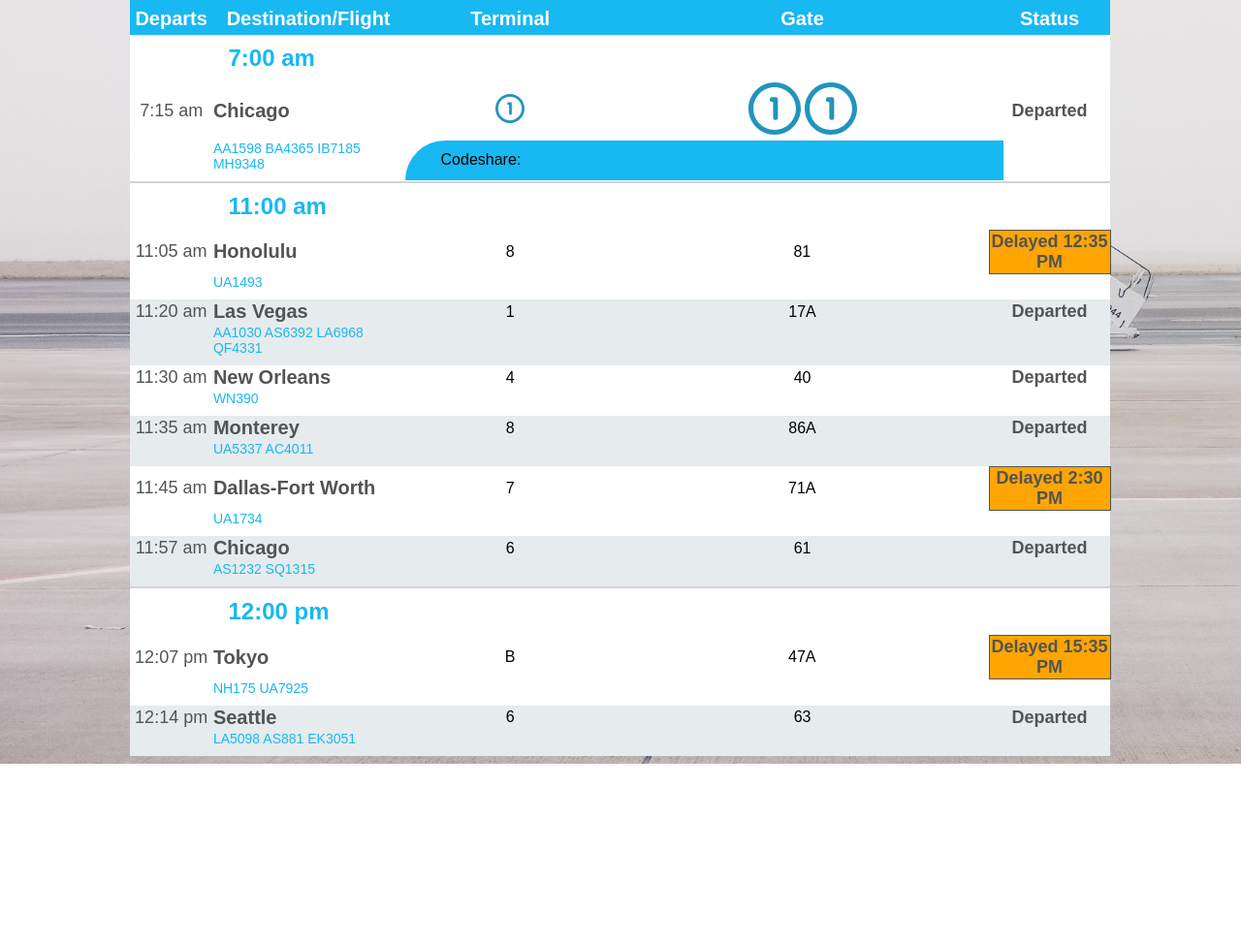
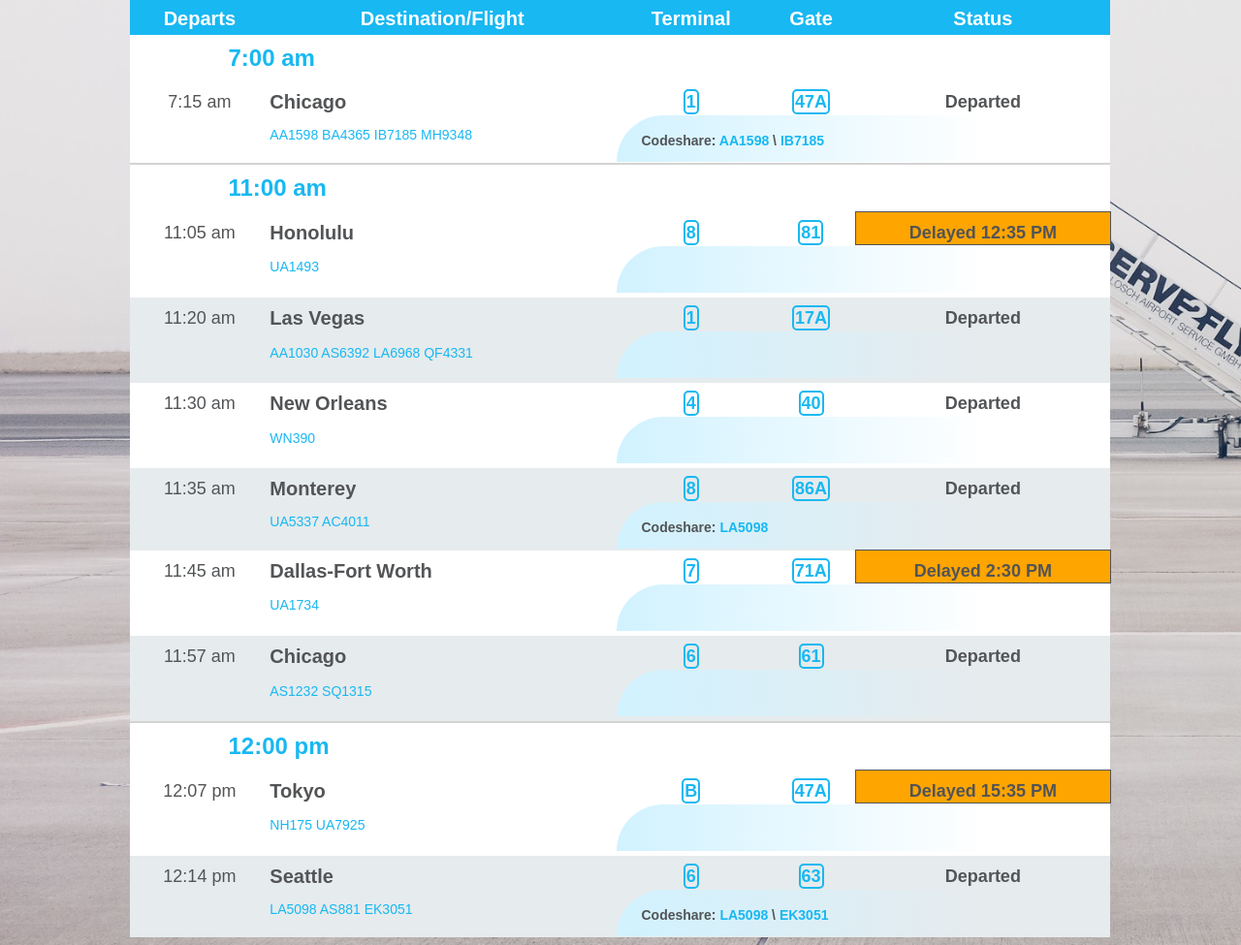
Before and after one commit to san7ka/test, a plain HTML site: page index.html in a window 1280 px wide. Shown: the part 258-1233 px from the top of the page at 97% size. Before the commit the page ends 1046 px from the top, so only its background shows below. Drawn offline with Linux system fonts and the light colour scheme.

Commit message:
table done

```diff
--- a/Style.css
+++ b/Style.css
@@ -1,102 +1,5 @@
 @import url('styles/controls.css');
 @import url('styles/body.css');
 @import url('styles/flights-info.css');
-
-
-
-
-.schedule {
-  width: 80%;
-  margin-top: 30px;
-  border-radius: 10px;
-  border-collapse: collapse;
-  font-family: arial;
-  margin-left: auto;
-  margin-right: auto;
-}
-
-
-.flights-details {
-  background-color: white;
-}
-
-.flights-details__hour-information:not(:first-child) {
-  border-top: solid 2px;
-  border-color: lightgray;
-}
-
-.flights-details__hour {
-  padding-left: 10%;
-  padding-top: 10px;
-  padding-bottom: 10px;
-  font-size: 24px;
-  font-weight: bold;
-  text-align: left;
-  color: #18b8f2;
-}
-
-.flights-details__flight-info {
-  background-color: #e6ebed;
-}
-
-.flights-details__time {
-  text-align: center;
-  color: #525456;
-  font-size: 18px;
-}
-
-.flights-details__city {
-  font-weight: bold;
-  color: #525456;
-  font-size: 20px;
-}
-
-.flights-details__list {
-  padding-bottom: 10px;
-  font-size: 14px;
-  color: #525456;
-}
-
-.flights-details__number {
-  color: #18b8f2;
-  text-decoration: none;
-}
-
-.flights-details__number:hover {
-  color: #69cbef;
-}
-
-.flights-details__terminal-number {
-  text-align: center;
-}
-
-.flights-details__gate {
-  text-align: center;
-}
-
-.flights-details__status {
-  font-weight: bold;
-  text-align: center;
-  color: #525456;
-  font-size: 18px;
-}
-
-.flights-details__status_type_warning {
-  background-color: orange;
-  border: solid 1px;
-}
-
-.flights-details__status_type_bad {
-  background-color: red;
-  border: solid 1px;
-}
-
-.flights-details__codeshare-cell {
-  display: inline-block;
-  width: 80%;
-  height: 30px;
-  background-color: #18b8f2;
-  border-top-left-radius: 60px;
-  padding-left: 5%;
-  padding-top: 1.5%;
-}
+@import url('styles/schedules.css');
+@import url('styles/terminal-info.css');
--- a/index.html
+++ b/index.html
@@ -8,6 +8,10 @@
     <body>
       <!-- Form -->
       <form class="scheduler-form">
+        <span class="terminal-info">
+          <object class="terminal-info__help" type="image/svg+xml" data="img/information.svg"></object>
+          <img class="terminal-info__map terminal-info__map-fade-in" src="img/terminal.png">
+        </span>
         <!-- Controls -->
         <input class="buttons button__type_depart" type="radio" name="switch"  id="input-depart" checked />
         <input class="buttons button__type_arrive" type="radio" name="switch" id="input-arrive" />
@@ -21,9 +25,10 @@
           <!-- Depart table header -->
           <thead class="flights-info">
             <tr>
-              <th class="flights-info__time" colspan="5"><object type="image/svg+xml" data="img/clock.svg" width="14%" height="14%"></object>
+              <th class="flights-info__time" colspan="5"><object class="flights-info__clock" type="image/svg+xml" data="img/clock.svg"></object>
               <span class="flights-info__time-item">7<span class="flights-info__blinker">:</span>02 am</span>
               <span class="flights-info__date-item">18.04.2018</th>
+
             </tr>
             <tr>
               <th class="flights-info__header">Departs</th>
@@ -42,12 +47,11 @@
             <tr>
               <td class="flights-details__time">7:15 am</td>
               <td class="flights-details__city">Chicago</td>
-              <td class="flights-details__terminal-number">
-                <object type="image/svg+xml" data="img/number.svg" width="14%" height="14%"></object>
+              <td class="flights-details__numbers">
+                <span class="flights-details__number-item">1</span>
               </td>
-              <td class="flights-details__gate">
-                <object type="image/svg+xml" data="img/number.svg" width="14%" height="14%"></object>
-                <object type="image/svg+xml" data="img/number.svg" width="14%" height="14%">
+              <td class="flights-details__numbers">
+                <span class="flights-details__number-item">47A</span>
               </td>
               <td class="flights-details__status">Departed</td>
             </tr>
@@ -60,11 +64,12 @@
                 <a class="flights-details__number" href="plane-details.html" target="_blank">MH9348</a>
               </td>
               <td class="flights-details__codeshare" colspan="3">
-                <span class="flights-details__codeshare-cell">Codeshare:
+                <span class="flights-details__codeshare-info flights-details__codeshare-info_type_first-line">Codeshare:
+                  <a class="flights-details__number" href="plane-details.html" target="_blank">AA1598</a>
+                  \
+                  <a class="flights-details__number" href="plane-details.html" target="_blank">IB7185</a>
                 </span>
               </td>
-              <!-- <td></td>
-              <td></td> -->
             </tr>
             <tr class="flights-details__hour-information">
               <td class="flights-details__hour" colspan="5">11:00 am</td>
@@ -72,8 +77,12 @@
             <tr>
               <td class="flights-details__time">11:05 am</td>
               <td class="flights-details__city">Honolulu</td>
-              <td class="flights-details__terminal-number">8</td>
-              <td class="flights-details__gate">81</td>
+              <td class="flights-details__numbers">
+                <span class="flights-details__number-item">8</span>
+              </td>
+              <td class="flights-details__numbers">
+                <span class="flights-details__number-item">81</span>
+              </td>
               <td class="flights-details__status flights-details__status_type_warning">Delayed 12:35 PM</td>
             </tr>
             <tr>
@@ -81,15 +90,20 @@
               <td class="flights-details__list">
                 <a class="flights-details__number" href="plane-details.html" target="_blank">UA1493</a>
               </td>
-              <td></td>
-              <td></td>
-              <td></td>
+              <td class="flights-details__codeshare" colspan="3">
+                <span class="flights-details__codeshare-info flights-details__codeshare-info_type_first-line">
+                </span>
+              </td>
             </tr>
             <tr class="flights-details__flight-info">
               <td class="flights-details__time">11:20 am</td>
               <td class="flights-details__city">Las Vegas</td>
-              <td class="flights-details__terminal-number">1</td>
-              <td class="flights-details__gate">17A</td>
+              <td class="flights-details__numbers">
+                <span class="flights-details__number-item">1</span>
+              </td>
+              <td class="flights-details__numbers">
+                <span class="flights-details__number-item">17A</span>
+              </td>
               <td class="flights-details__status">Departed</td>
             </tr>
             <tr class="flights-details__flight-info">
@@ -100,15 +114,20 @@
                 <a class="flights-details__number" href="plane-details.html" target="_blank">LA6968</a>
                 <a class="flights-details__number" href="plane-details.html" target="_blank">QF4331</a>
               </td>
-              <td></td>
-              <td></td>
-              <td></td>
+              <td class="flights-details__codeshare" colspan="3">
+                <span class="flights-details__codeshare-info flights-details__codeshare-info_type_second-line">
+                </span>
+              </td>
             </tr>
             <tr>
               <td class="flights-details__time">11:30 am</td>
               <td class="flights-details__city">New Orleans</td>
-              <td class="flights-details__terminal-number">4</td>
-              <td class="flights-details__gate">40</td>
+              <td class="flights-details__numbers">
+                <span class="flights-details__number-item">4</span>
+              </td>
+              <td class="flights-details__numbers">
+                <span class="flights-details__number-item">40</span>
+              </td>
               <td class="flights-details__status">Departed</td>
             </tr>
             <tr>
@@ -116,15 +135,20 @@
               <td class="flights-details__list">
                 <a class="flights-details__number" href="plane-details.html" target="_blank">WN390</a>
               </td>
-              <td></td>
-              <td></td>
-              <td></td>
+              <td class="flights-details__codeshare" colspan="3">
+                <span class="flights-details__codeshare-info flights-details__codeshare-info_type_first-line">
+                </span>
+              </td>
             </tr>
             <tr class="flights-details__flight-info">
               <td class="flights-details__time">11:35 am</td>
               <td class="flights-details__city">Monterey</td>
-              <td class="flights-details__terminal-number">8</td>
-              <td class="flights-details__gate">86A</td>
+              <td class="flights-details__numbers">
+                <span class="flights-details__number-item">8</span>
+              </td>
+              <td class="flights-details__numbers">
+                <span class="flights-details__number-item">86A</span>
+              </td>
               <td class="flights-details__status">Departed</td>
             </tr>
             <tr class="flights-details__flight-info">
@@ -133,15 +157,21 @@
                 <a class="flights-details__number" href="plane-details.html" target="_blank">UA5337</a>
                 <a class="flights-details__number" href="plane-details.html" target="_blank">AC4011</a>
               </td>
-              <td></td>
-              <td></td>
-              <td></td>
+              <td class="flights-details__codeshare" colspan="3">
+                <span class="flights-details__codeshare-info flights-details__codeshare-info_type_second-line">Codeshare:
+                  <a class="flights-details__number" href="plane-details.html" target="_blank">LA5098</a>
+                </span>
+              </td>
             </tr>
             <tr>
               <td class="flights-details__time">11:45 am</td>
               <td class="flights-details__city">Dallas-Fort Worth</td>
-              <td class="flights-details__terminal-number">7</td>
-              <td class="flights-details__gate">71A</td>
+              <td class="flights-details__numbers">
+                <span class="flights-details__number-item">7</span>
+              </td>
+              <td class="flights-details__numbers">
+                <span class="flights-details__number-item">71A</span>
+              </td>
               <td class="flights-details__status flights-details__status_type_warning">Delayed 2:30 PM</td>
             </tr>
             <tr>
@@ -149,15 +179,20 @@
               <td class="flights-details__list">
                 <a class="flights-details__number" href="plane-details.html" target="_blank">UA1734</a>
               </td>
-              <td></td>
-              <td></td>
-              <td></td>
+              <td class="flights-details__codeshare" colspan="3">
+                <span class="flights-details__codeshare-info flights-details__codeshare-info_type_first-line">
+                </span>
+              </td>
             </tr>
             <tr class="flights-details__flight-info">
               <td class="flights-details__time">11:57 am</td>
               <td class="flights-details__city">Chicago</td>
-              <td class="flights-details__terminal-number">6</td>
-              <td class="flights-details__gate">61</td>
+              <td class="flights-details__numbers">
+                <span class="flights-details__number-item">6</span>
+              </td>
+              <td class="flights-details__numbers">
+                <span class="flights-details__number-item">61</span>
+              </td>
               <td class="flights-details__status">Departed</td>
             </tr>
             <tr class="flights-details__flight-info">
@@ -166,9 +201,10 @@
                 <a class="flights-details__number" href="plane-details.html" target="_blank">AS1232</a>
                 <a class="flights-details__number" href="plane-details.html" target="_blank">SQ1315</a>
               </td>
-              <td></td>
-              <td></td>
-              <td></td>
+              <td class="flights-details__codeshare" colspan="3">
+                <span class="flights-details__codeshare-info flights-details__codeshare-info_type_second-line">
+                </span>
+              </td>
             </tr>
             <tr class="flights-details__hour-information">
               <td class="flights-details__hour" colspan="5">12:00 pm</td>
@@ -176,8 +212,12 @@
             <tr>
               <td class="flights-details__time">12:07 pm</td>
               <td class="flights-details__city">Tokyo</td>
-              <td class="flights-details__terminal-number">B</td>
-              <td class="flights-details__gate">47A</td>
+              <td class="flights-details__numbers">
+                <span class="flights-details__number-item">B</span>
+              </td>
+              <td class="flights-details__numbers">
+                <span class="flights-details__number-item">47A</span>
+              </td>
               <td class="flights-details__status flights-details__status_type_warning">Delayed 15:35 PM</td>
             </tr>
             <tr>
@@ -186,15 +226,20 @@
                 <a class="flights-details__number" href="plane-details.html" target="_blank">NH175</a>
                 <a class="flights-details__number" href="plane-details.html" target="_blank">UA7925</a>
               </td>
-              <td></td>
-              <td></td>
-              <td></td>
+              <td class="flights-details__codeshare" colspan="3">
+                <span class="flights-details__codeshare-info flights-details__codeshare-info_type_first-line">
+                </span>
+              </td>
             </tr>
             <tr class="flights-details__flight-info">
               <td class="flights-details__time">12:14 pm</td>
               <td class="flights-details__city">Seattle</td>
-              <td class="flights-details__terminal-number">6</td>
-              <td class="flights-details__gate">63</td>
+              <td class="flights-details__numbers">
+                <span class="flights-details__number-item">6</span>
+              </td>
+              <td class="flights-details__numbers">
+                <span class="flights-details__number-item">63</span>
+              </td>
               <td class="flights-details__status">Departed</td>
             </tr>
             <tr class="flights-details__flight-info">
@@ -204,9 +249,13 @@
                 <a class="flights-details__number" href="plane-details.html" target="_blank">AS881</a>
                 <a class="flights-details__number" href="plane-details.html" target="_blank">EK3051</a>
               </td>
-              <td></td>
-              <td></td>
-              <td></td>
+              <td class="flights-details__codeshare" colspan="3">
+                <span class="flights-details__codeshare-info flights-details__codeshare-info_type_second-line">Codeshare:
+                  <a class="flights-details__number" href="plane-details.html" target="_blank">LA5098</a>
+                  \
+                  <a class="flights-details__number" href="plane-details.html" target="_blank">EK3051</a>
+                </span>
+              </td>
             </tr>
           </tbody>
             <!-- Depart table body -->
@@ -217,7 +266,7 @@
             <!-- Arrive table header -->
           <thead class="flights-info">
             <tr>
-              <th class="flights-info__time" colspan="5"><object type="image/svg+xml" data="img/clock.svg" width="14%" height="14%"></object>
+              <th class="flights-info__time" colspan="5"><object class="flights-info__clock" type="image/svg+xml" data="img/clock.svg"></object>
               <span class="flights-info__time-item">7<span class="flights-info__blinker">:</span>02 am</span>
               <span class="flights-info__date-item">18.04.2018</th>
             </tr>
@@ -238,8 +287,11 @@
           <tr>
             <td class="flights-details__time">11:51 am</td>
             <td class="flights-details__city">London</td>
-            <td class="flights-details__terminal-number">2</td>
-            <td class="flights-details__gate"></td>
+            <td class="flights-details__numbers">
+              <span class="flights-details__number-item">2</span>
+            </td>
+            <td>
+            </td>
             <td class="flights-details__status">Landed</td>
           </tr>
           <tr>
@@ -261,8 +313,12 @@
           <tr>
             <td class="flights-details__time">12:00 am</td>
             <td class="flights-details__city">Orlando</td>
-            <td class="flights-details__terminal-number">3</td>
-            <td class="flights-details__gate">36</td>
+            <td class="flights-details__numbers">
+              <span class="flights-details__number-item">3</span>
+            </td>
+            <td class="flights-details__numbers">
+              <span class="flights-details__number-item">36</span>
+            </td>
             <td class="flights-details__status flights-details__status_type_bad">Cancelled</td>
           </tr>
           <tr>
@@ -277,8 +333,12 @@
           <tr class="flights-details__flight-info">
             <td class="flights-details__time">12:00 am</td>
             <td class="flights-details__city">Orlando</td>
-            <td class="flights-details__terminal-number">3</td>
-            <td class="flights-details__gate">36</td>
+            <td class="flights-details__numbers">
+              <span class="flights-details__number-item">3</span>
+            </td>
+            <td class="flights-details__numbers">
+              <span class="flights-details__number-item">36</span>
+            </td>
             <td class="flights-details__status">Landed</td>
           </tr>
           <tr class="flights-details__flight-info">
@@ -294,8 +354,12 @@
           <tr>
             <td class="flights-details__time">12:04 am</td>
             <td class="flights-details__city">Las Vegas</td>
-            <td class="flights-details__terminal-number">5</td>
-            <td class="flights-details__gate">50B</td>
+            <td class="flights-details__numbers">
+              <span class="flights-details__number-item">5</span>
+            </td>
+            <td class="flights-details__numbers">
+              <span class="flights-details__number-item">50B</span>
+            </td>
             <td class="flights-details__status">Arrived</td>
           </tr>
           <tr>
@@ -312,8 +376,12 @@
           <tr class="flights-details__flight-info">
             <td class="flights-details__time">12:47 am</td>
             <td class="flights-details__city">Toronto</td>
-            <td class="flights-details__terminal-number">2</td>
-            <td class="flights-details__gate">21B</td>
+            <td class="flights-details__numbers">
+              <span class="flights-details__number-item">2</span>
+            </td>
+            <td class="flights-details__numbers">
+              <span class="flights-details__number-item">21B</span>
+            </td>
             <td class="flights-details__status">Landed</td>
           </tr>
           <tr class="flights-details__flight-info">
@@ -333,8 +401,12 @@
           <tr>
             <td class="flights-details__time">1:24 pm</td>
             <td class="flights-details__city">Toronto</td>
-            <td class="flights-details__terminal-number">2</td>
-            <td class="flights-details__gate">21B</td>
+            <td class="flights-details__numbers">
+              <span class="flights-details__number-item">2</span>
+            </td>
+            <td class="flights-details__numbers">
+              <span class="flights-details__number-item">21B</span>
+            </td>
             <td class="flights-details__status">Arrived</td>
           </tr>
           <tr>
@@ -353,8 +425,12 @@
           <tr class="flights-details__flight-info">
             <td class="flights-details__time">1:55 pm</td>
             <td class="flights-details__city">New York</td>
-            <td class="flights-details__terminal-number">5</td>
-            <td class="flights-details__gate">55A</td>
+            <td class="flights-details__numbers">
+              <span class="flights-details__number-item">5</span>
+            </td>
+            <td class="flights-details__numbers">
+              <span class="flights-details__number-item">55A</span>
+            </td>
             <td class="flights-details__status">Arrived</td>
           </tr>
           <tr class="flights-details__flight-info">
--- a/styles/flights-info.css
+++ b/styles/flights-info.css
@@ -10,6 +10,11 @@
   font-size: 24px;
   text-align: left;
   color: lightgray;
+}
+
+.flights-info__clock {
+  width: 14%;
+  height: 14%;
 }
 
 .flights-info__time-item {
--- /dev/null
+++ b/styles/schedules.css
@@ -0,0 +1,118 @@
+.schedule {
+  width: 80%;
+  margin-top: 30px;
+  border-radius: 10px;
+  border-collapse: collapse;
+  font-family: arial;
+  margin-left: auto;
+  margin-right: auto;
+}
+
+.flights-details {
+  background-color: white;
+}
+
+.flights-details__hour-information:not(:first-child) {
+  border-top: solid 2px;
+  border-color: lightgray;
+}
+
+.flights-details__hour {
+  padding-left: 10%;
+  padding-top: 10px;
+  padding-bottom: 10px;
+  font-size: 24px;
+  font-weight: bold;
+  text-align: left;
+  color: #18b8f2;
+}
+
+.flights-details__flight-info {
+  background-color: #e6ebed;
+}
+
+.flights-details__time {
+  text-align: center;
+  color: #525456;
+  font-size: 18px;
+  padding-top: 10px;
+}
+
+.flights-details__city {
+  font-weight: bold;
+  color: #525456;
+  font-size: 20px;
+  padding-top: 10px;
+}
+
+.flights-details__list {
+  padding-bottom: 10px;
+  font-size: 14px;
+  color: #525456;
+}
+
+.flights-details__number {
+  color: #18b8f2;
+  text-decoration: none;
+}
+
+.flights-details__number:hover {
+  color: #69cbef;
+}
+
+.flights-details__numbers {
+  text-align: center;
+  font-size: 18px;
+  font-weight: bold;
+  color: #18b8f2;
+  padding-top: 10px;
+}
+
+.flights-details__number-item {
+  border: solid 2px;
+  border-color: #18b8f2;
+  border-radius: 5px;
+  padding: 1px;
+}
+
+.flights-details__gate {
+  text-align: center;
+  padding-top: 10px;
+}
+
+.flights-details__status {
+  font-weight: bold;
+  text-align: center;
+  color: #525456;
+  font-size: 18px;
+  padding-top: 10px;
+}
+
+.flights-details__status_type_warning {
+  background-color: orange;
+  border: solid 1px;
+}
+
+.flights-details__status_type_bad {
+  background-color: red;
+  border: solid 1px;
+}
+
+.flights-details__codeshare-info {
+  display: inline-block;
+  width: 70%;
+  height: 30px;
+  border-top-left-radius: 60px;
+  padding-left: 5%;
+  padding-top: 18px;
+  color: #525456;
+  font-size: 14px;
+  font-weight: bold;
+}
+
+.flights-details__codeshare-info_type_first-line {
+  background: linear-gradient(to right, #d1f2ff, white);
+}
+.flights-details__codeshare-info_type_second-line {
+  background: linear-gradient(to right, #d1f2ff, #e6ebed);
+}
```
Also changed, not shown: styles/terminal-info.css (added, +66 -0 lines), img/information.svg (added), img/terminal.png (added), 1 other file.
